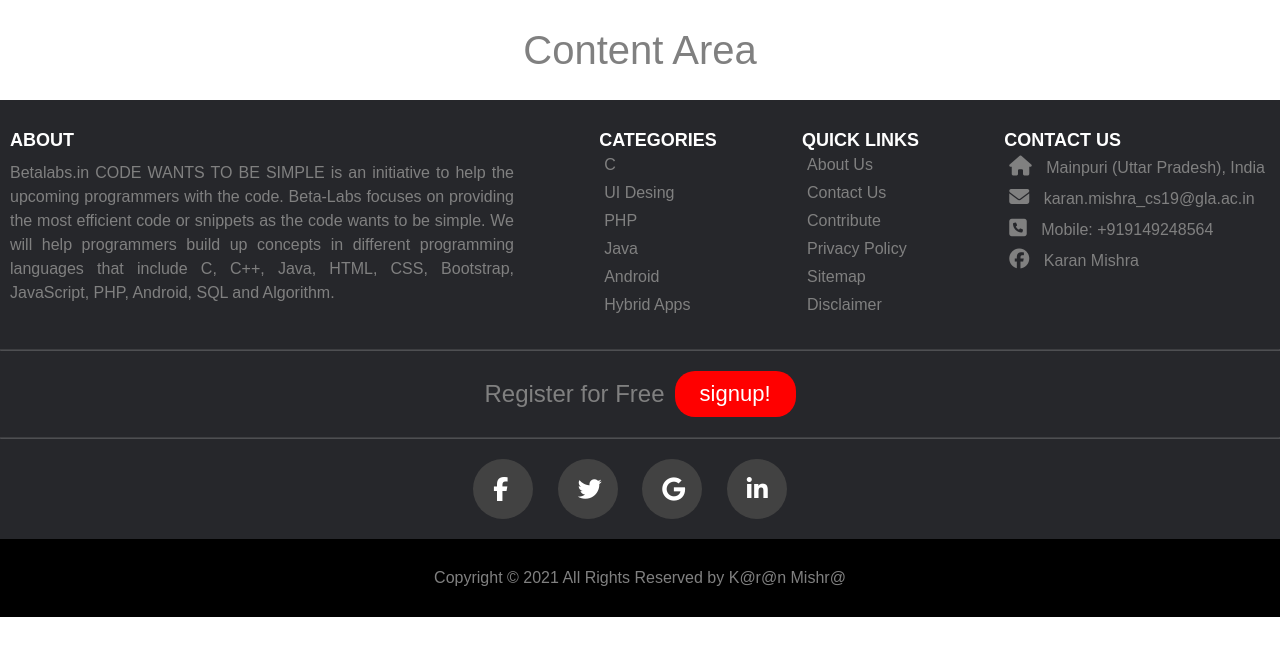
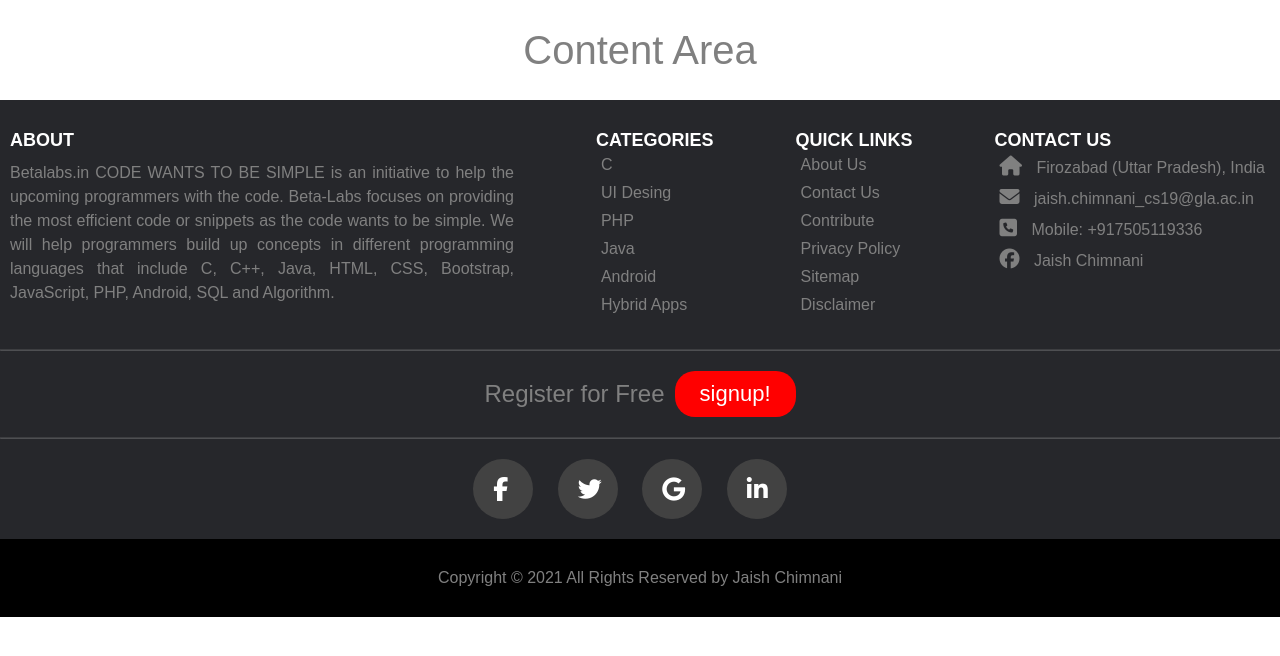
Before and after one commit to jaish-chimnani/FullStack-Practicals, a plain HTML site: page Practicals/practical_11.html in a window 1280 px wide. Drawn offline with Linux system fonts and the light colour scheme.

Commit message:
updating

```diff
--- a/Practicals/practical_11.html
+++ b/Practicals/practical_11.html
@@ -503,19 +503,19 @@
           <h2>Contact Us</h2>
           <ul>
             <li>
-              <i class="fa fa-home"></i> <span>Mainpuri (Uttar Pradesh), India</span>
+              <i class="fa fa-home"></i> <span>Firozabad (Uttar Pradesh), India</span>
             </li>
             <li>
               <i class="fa fa-envelope"></i>
-              <span>karan.mishra_cs19@gla.ac.in</span>
+              <span>jaish.chimnani_cs19@gla.ac.in</span>
             </li>
             <li>
               <i class="fa fa-phone-square"></i>
-              <span>Mobile: +919149248564</span>
+              <span>Mobile: +917505119336</span>
             </li>
             <li>
               <i class="fa fa-facebook-official"></i>
-              <a href="https://www.facebook.com/karan.mishra.928" target="_blank">Karan Mishra</a>
+              <a href="https://www.facebook.com/" target="_blank">Jaish Chimnani</a>
             </li>
           </ul>
         </section>
@@ -529,23 +529,23 @@
       <section class="section-3">
         <ul>
           <li>
-            <a href="https://www.facebook.com/karan.mishra.928" target="_blank"><i class="fa fa-facebook"></i></a>
+            <a href="https://www.facebook.com/" target="_blank"><i class="fa fa-facebook"></i></a>
           </li>
           <li>
-            <a href="https://twitter.com/mishrakaran__" target="_blank"><i class="fa fa-twitter"></i></a>
+            <a href="https://twitter.com/" target="_blank"><i class="fa fa-twitter"></i></a>
           </li>
           <li>
             <a href="https://www.google.com/" target="_blank"><i class="fa fa-google"></i></a>
           </li>
           <li>
-            <a href="https://www.linkedin.com/in/karan-mishra-75327a1b2/" target="_blank"><i class="fa fa-linkedin"></i></a>
+            <a href="https://www.linkedin.com/in/" target="_blank"><i class="fa fa-linkedin"></i></a>
           </li>
         </ul>
       </section>
       <section class="section-4">
         <p>
           Copyright © 2021 All Rights Reserved by
-          <a href="https://www.instagram.com/_mishra.karan_/?hl=en" target="_blank">K@r@n Mishr@</a>
+          <a href="https://www.instagram.com/" target="_blank">Jaish Chimnani</a>
         </p>
       </section>
     </footer>
```
